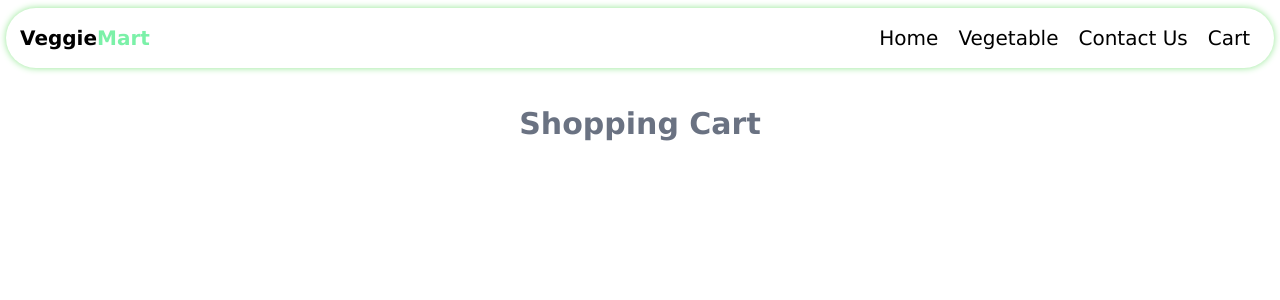
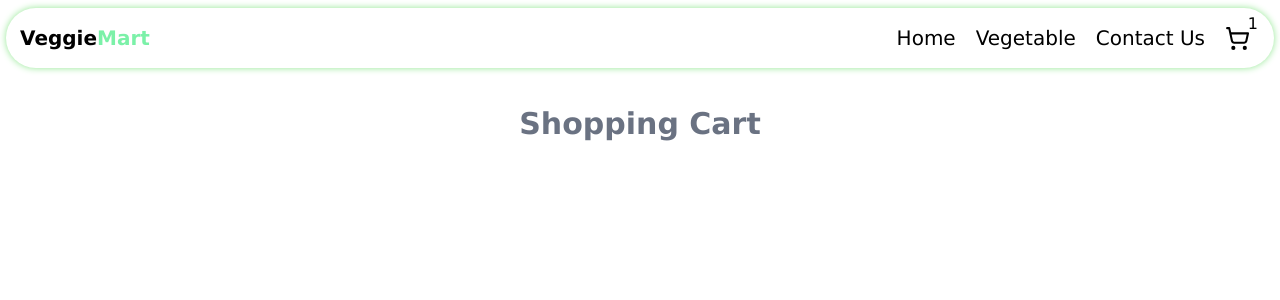
Before and after one commit to AtharvBolke99/veggieMart, a React (Vite) app: page /cart in a window 1280 px wide. Shown: the top 300 px of the page. Built offline with nearby package versions, Linux system fonts and the light colour scheme.

Commit message:
minor changes done

```diff
--- a/src/components/Navbar.jsx
+++ b/src/components/Navbar.jsx
@@ -1,13 +1,15 @@
 import React, { useState } from "react";
 import { Link } from "react-router";
+import { ShoppingCart } from "lucide-react";
 
 function Navbar() {
+  const [cart, setCart] = useState(["test"]);
   return (
     <div className="m-1.5 flex justify-between items-center shadow-[0_0_7px_rgb(145,231,145)] p-0 px-3.5 rounded-full bg-white sticky top-2 h-15 max-w-full z-10">
       <h2 className="text-xl font-semibold">
         Veggie<span className="text-green-300">Mart</span>
       </h2>
-      <div className="flex ">
+      <div className="flex items-center ">
         <Link
           to="/"
           className="text-xl m-2.5 no-underline border-b--2-transparent text-black hover:border-b-2 hover:border-green-300 hover:text-green-300 transition duration-300"
@@ -29,10 +31,11 @@ function Navbar() {
 
         <Link
           to="/cart"
-          className="text-xl m-2.5 no-underline text-black hover:border-b-2 hover:border-green-300 hover:text-green-300 transition duration-300"
+          className="text-xl m-2.5 no-underline text-black relative hover:border-b-2 hover:border-green-300 hover:text-green-300 transition duration-300"
         >
-          Cart
+          <ShoppingCart size={25} />
         </Link>
+        <p className="absolute right-4 top-1">{cart.length}</p>
       </div>
     </div>
   );
--- a/src/views/Cart.jsx
+++ b/src/views/Cart.jsx
@@ -3,12 +3,12 @@ import Navbar from "../components/Navbar";
 import { useState } from "react";
 
 function Cart() {
-  const [cart, setCart] = useState("");
   return (
     <div>
       <Navbar />
       <div>
         <h2 className="text-3xl text-gray-500 font-bold text-center my-10">Shopping Cart</h2>
+
       </div>
     </div>
   );
--- a/src/views/Vegetables.jsx
+++ b/src/views/Vegetables.jsx
@@ -6,7 +6,7 @@ import Footer from "../components/Footer.jsx"
 
 function Vegetables() {
   const [veggis, setVeggis] = useState(vegetables);
-  const [addCart,setAddCart] = useState([]);
+  const [addCart, setAddCart] = useState([""]);
   return (
     <div className="vegetable-box">
       <Navbar />
@@ -27,7 +27,7 @@ function Vegetables() {
                   Organic
                 </p>
                 <button className="p-2.5 px-5 text-base w-50 mt-5 bg-[#3d8f5a] text-white border-none rounded-xl cursor-pointer" onClick={
-                  () => {
+                  (items) => {
 
                   }
                 }>Add to cart</button>
```
